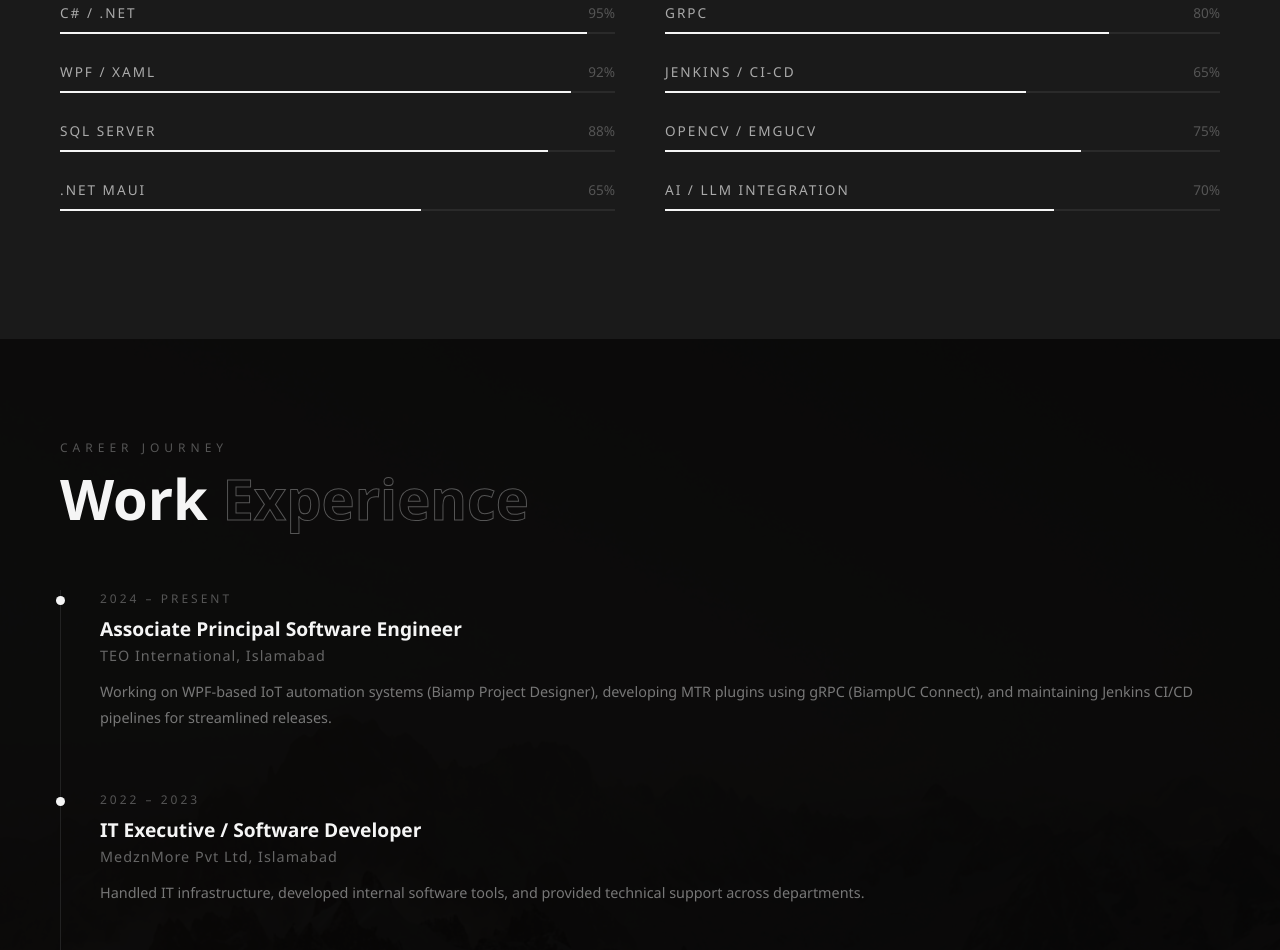
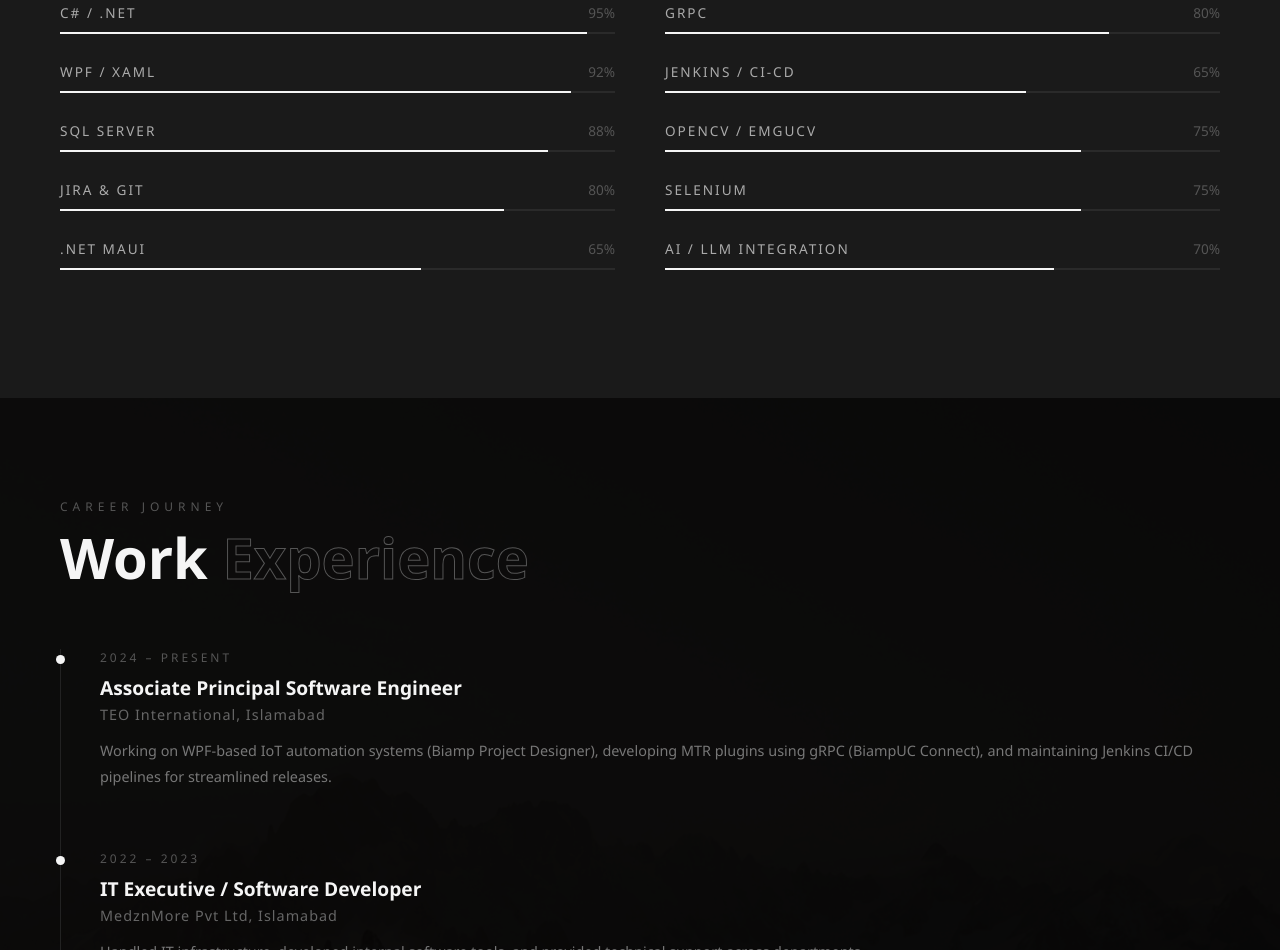
Before and after one commit to ubaidkhanturk/ubaidkhanturk.github.io, a plain HTML site: page index.html in a window 1280 px wide. Shown: the part 2697-3647 px from the top of the page. Drawn offline with Linux system fonts and the light colour scheme.

Commit message:
Add Jira & Git and Selenium skill items

```diff
--- a/index.html
+++ b/index.html
@@ -1010,6 +1010,10 @@
           <div class="skill-header"><span class="skill-name">SQL Server</span><span class="skill-pct">88%</span></div>
           <div class="skill-bar"><div class="skill-fill" data-width="88"></div></div>
         </div>
+		  <div class="skill-item reveal">
+          <div class="skill-header"><span class="skill-name">Jira & Git</span><span class="skill-pct">80%</span></div>
+          <div class="skill-bar"><div class="skill-fill" data-width="80"></div></div>
+        </div>
         <div class="skill-item reveal">
           <div class="skill-header"><span class="skill-name">.NET MAUI</span><span class="skill-pct">65%</span></div>
           <div class="skill-bar"><div class="skill-fill" data-width="65"></div></div>
@@ -1026,6 +1030,10 @@
         </div>
         <div class="skill-item reveal">
           <div class="skill-header"><span class="skill-name">OpenCV / EmguCV</span><span class="skill-pct">75%</span></div>
+          <div class="skill-bar"><div class="skill-fill" data-width="75"></div></div>
+        </div>
+		  <div class="skill-item reveal">
+          <div class="skill-header"><span class="skill-name">Selenium</span><span class="skill-pct">75%</span></div>
           <div class="skill-bar"><div class="skill-fill" data-width="75"></div></div>
         </div>
         <div class="skill-item reveal">
```
